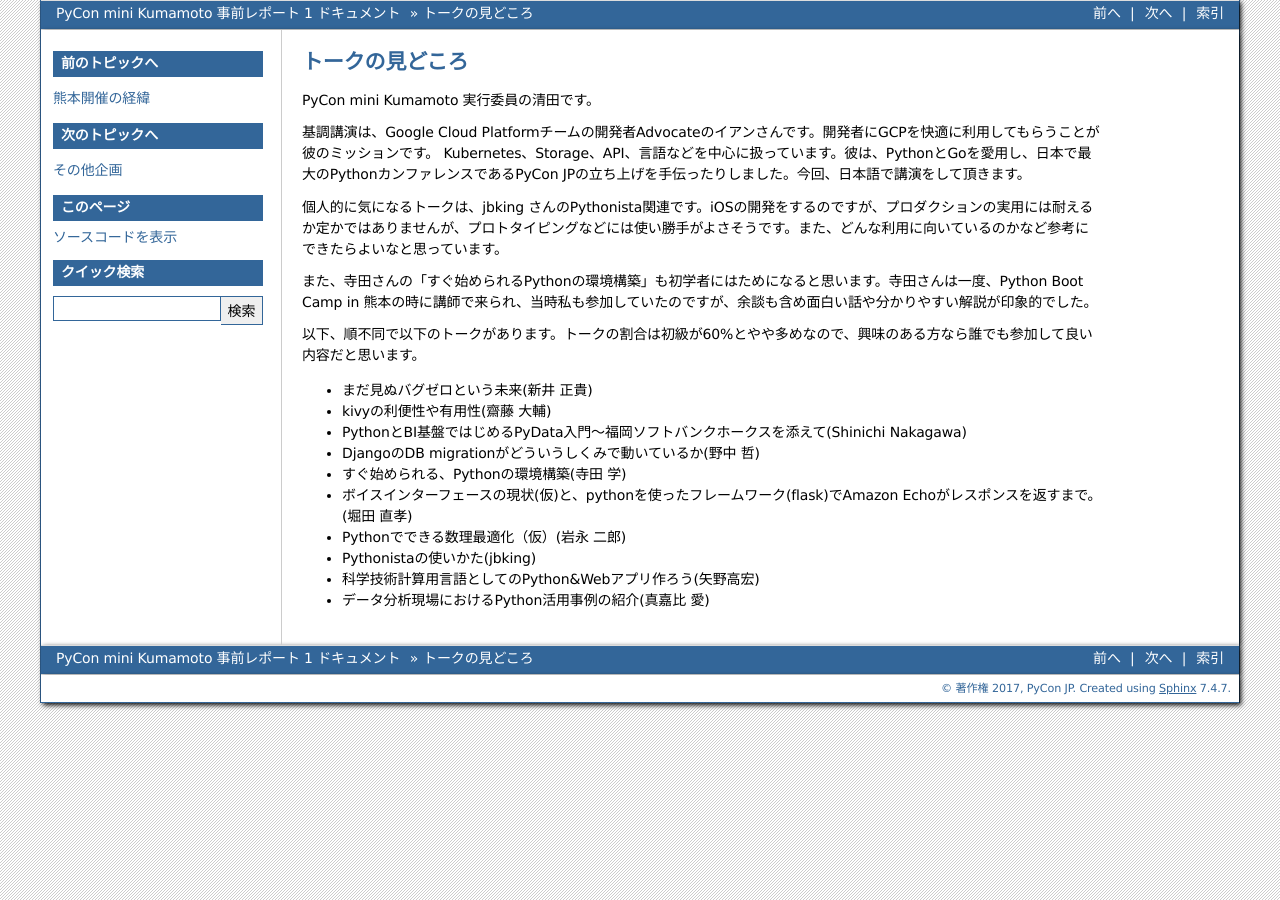
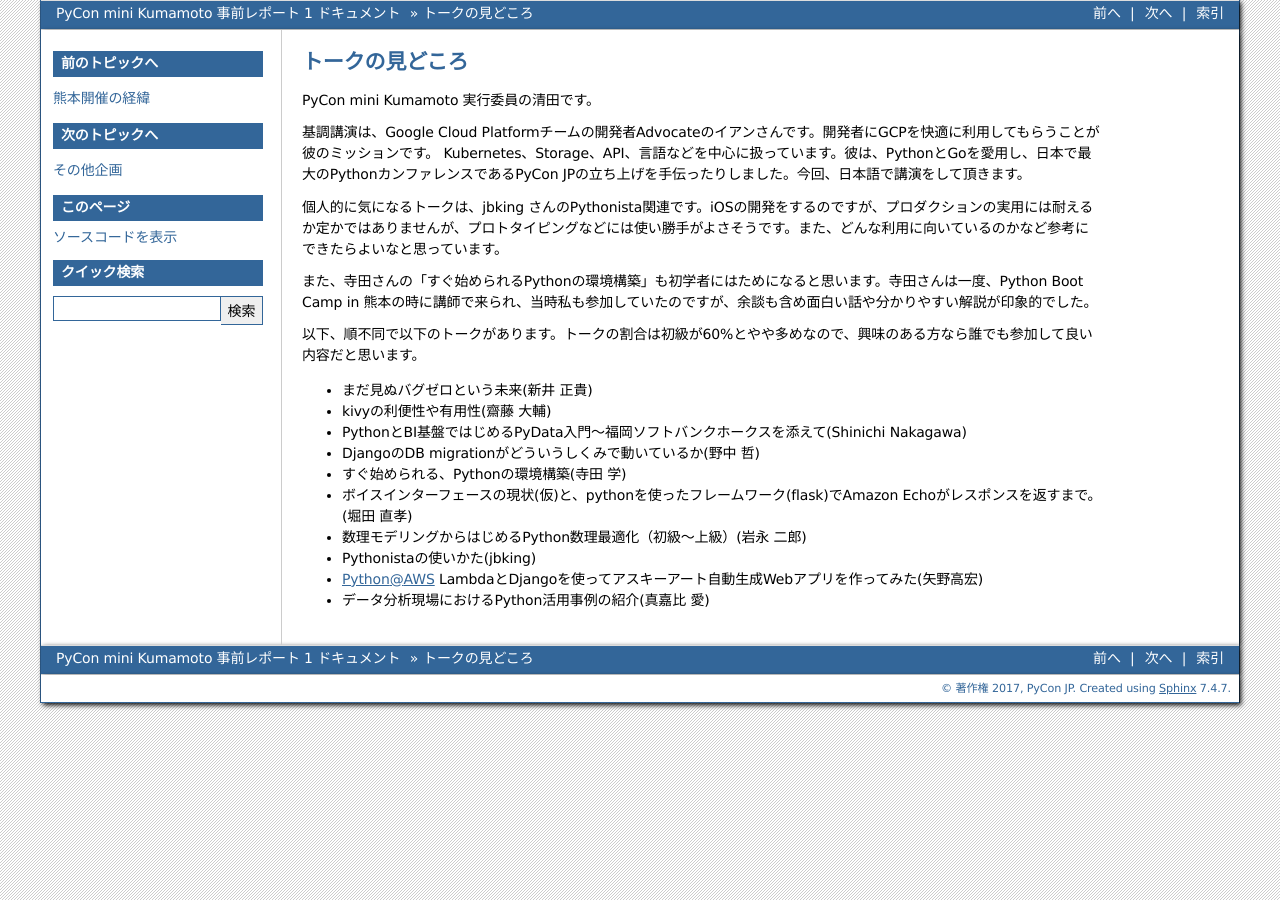
Before and after one commit to pyconjp/kumamoto-2017-pre-report, a Sphinx documentation site: the page built from source/talks.rst, in a window 1280 px wide. Built offline with Sphinx 7.4.7, drawn with Linux system fonts in a browser that asks for light colours.

Commit message:
トークタイトルの修正

```diff
--- a/source/talks.rst
+++ b/source/talks.rst
@@ -18,7 +18,7 @@
 * DjangoのDB migrationがどういうしくみで動いているか(野中 哲)
 * すぐ始められる、Pythonの環境構築(寺田 学)
 * ボイスインターフェースの現状(仮)と、pythonを使ったフレームワーク(flask)でAmazon Echoがレスポンスを返すまで。(堀田 直孝)
-* Pythonでできる数理最適化（仮）(岩永 二郎)
+* 数理モデリングからはじめるPython数理最適化（初級〜上級）(岩永 二郎)
 * Pythonistaの使いかた(jbking)
-* 科学技術計算用言語としてのPython&Webアプリ作ろう(矢野高宏)
+* Python@AWS LambdaとDjangoを使ってアスキーアート自動生成Webアプリを作ってみた(矢野高宏)
 * データ分析現場におけるPython活用事例の紹介(真嘉比 愛)
```
